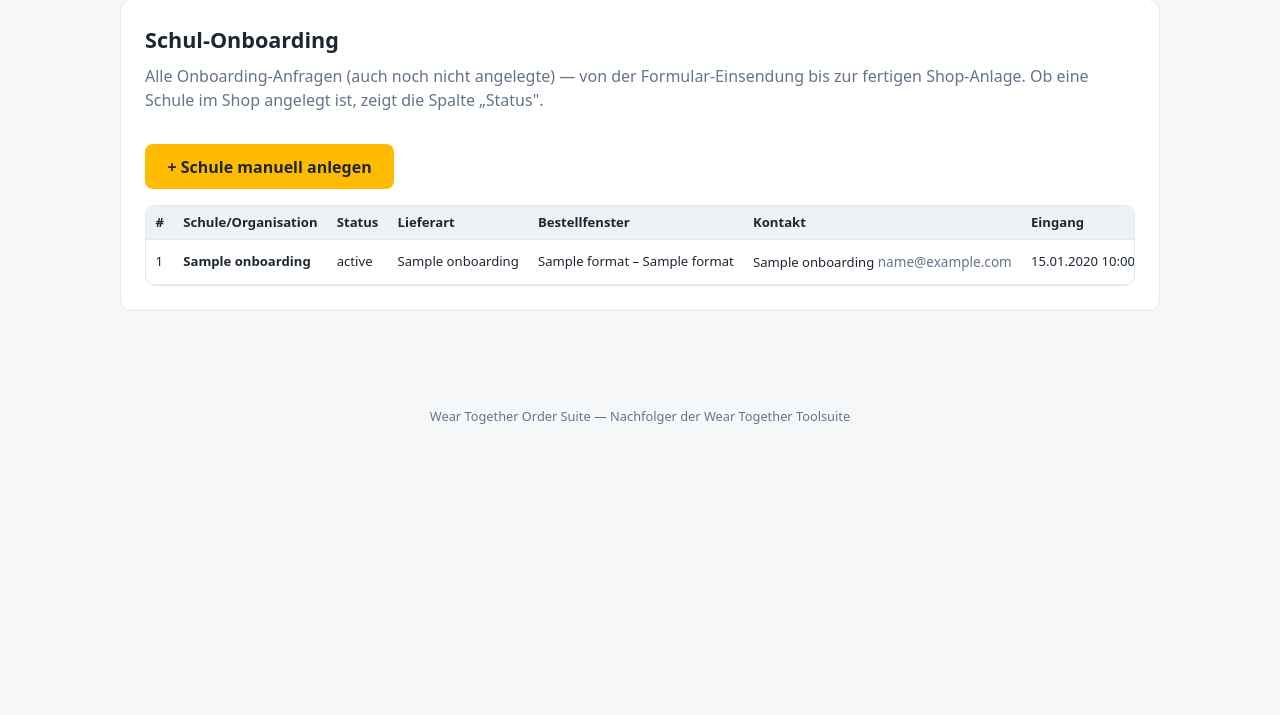
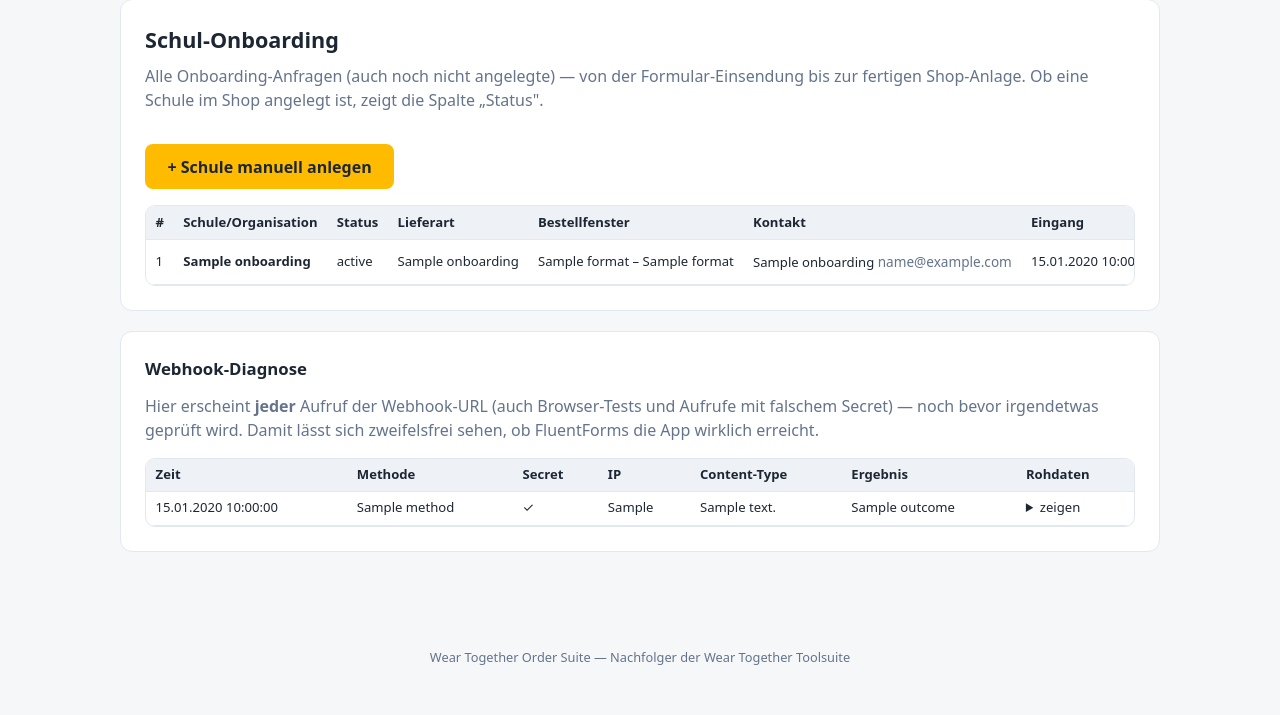
Before and after one commit to FireRedDev/weartogethertoolsuite, a Laravel app: template resources/views/schools/index.blade.php in a window 1280 px wide. Shown: the part 87-802 px from the top of the page. Before the commit the page ends 511 px from the top, so only its background shows below. Run offline with Laravel 12, Linux system fonts and the light colour scheme; the template is opened without the code that fills it: most values are stand-ins (such as "Sample title", 1, 10 or a date in 2020).

Commit message:
Webhook-Diagnose: jeden Endpunkt-Treffer in DB protokollieren + in UI zeigen
Damit zweifelsfrei sichtbar ist, ob FluentForms die App überhaupt erreicht:
jeder Aufruf der Webhook-URL (GET wie POST, auch mit falschem Secret) wird
noch VOR jeder Secret-/Zuordnungslogik in webhook_logs gespeichert und unter
Schul-Onboarding als "Webhook-Diagnose" angezeigt (Zeit, Methode, Secret-OK,
IP, Content-Type, Ergebnis, gekürzter Rohbody). Tabelle wird auf die letzten
100 Einträge begrenzt.

Lokal end-to-end verifiziert: GET-Verify 200, falsches Secret 404, echter
CSRF-loser POST legt Antrag an und alle drei Treffer werden protokolliert.

```diff
--- a/app/Http/Controllers/SchoolOnboardingController.php
+++ b/app/Http/Controllers/SchoolOnboardingController.php
@@ -21,6 +21,7 @@ class SchoolOnboardingController extends Controller
     {
         return view('schools.index', [
             'onboardings' => SchoolOnboarding::orderByDesc('created_at')->get(),
+            'webhookLogs' => \App\Models\WebhookLog::orderByDesc('id')->limit(20)->get(),
         ]);
     }
 
--- a/resources/views/schools/index.blade.php
+++ b/resources/views/schools/index.blade.php
@@ -55,4 +55,45 @@
             </div>
         @endif
     </div>
+
+    {{-- Webhook-Diagnose: zeigt JEDEN Treffer auf den Webhook-Endpunkt, noch vor Secret-/Zuordnungslogik --}}
+    <div class="card">
+        <h2>Webhook-Diagnose</h2>
+        <p class="lead">Hier erscheint <strong>jeder</strong> Aufruf der Webhook-URL (auch Browser-Tests und Aufrufe mit
+            falschem Secret) — noch bevor irgendetwas geprüft wird. Damit lässt sich zweifelsfrei sehen, ob FluentForms
+            die App wirklich erreicht.</p>
+        @if ($webhookLogs->isEmpty())
+            <div class="alert warn">
+                Noch <strong>kein einziger</strong> Aufruf registriert. Wenn nach einer Formular-Einsendung hier nichts
+                erscheint (und auch der Browser-Test der URL nichts einträgt), erreicht die Anfrage die App gar nicht —
+                dann liegt es an SSL/Netzwerk zwischen dem WordPress-Server und dieser Domain oder daran, dass der
+                FluentForms-Webhook nicht wirklich auslöst.
+            </div>
+        @else
+            <div class="tablewrap">
+                <table class="data">
+                    <thead>
+                        <tr><th>Zeit</th><th>Methode</th><th>Secret</th><th>IP</th><th>Content-Type</th><th>Ergebnis</th><th>Rohdaten</th></tr>
+                    </thead>
+                    <tbody>
+                        @foreach ($webhookLogs as $log)
+                            <tr>
+                                <td>{{ $log->created_at->format('d.m.Y H:i:s') }}</td>
+                                <td>{{ $log->method }}</td>
+                                <td>{{ $log->secret_ok ? '✓' : '✖' }}</td>
+                                <td>{{ $log->ip }}</td>
+                                <td>{{ $log->content_type ?: '—' }}</td>
+                                <td>{{ $log->outcome }}</td>
+                                <td>
+                                    @if ($log->body_snippet)
+                                        <details><summary>zeigen</summary><textarea readonly rows="6" style="min-width:320px;font-family:ui-monospace,monospace;font-size:0.75rem;" onclick="this.select()">{{ $log->body_snippet }}</textarea></details>
+                                    @else — @endif
+                                </td>
+                            </tr>
+                        @endforeach
+                    </tbody>
+                </table>
+            </div>
+        @endif
+    </div>
 @endsection
```
Also changed, not shown: app/Http/Controllers/FluentFormsWebhookController.php (+50 -46 lines), app/Models/WebhookLog.php (added, +42 -0 lines), tests/Feature/SchoolOnboardingTest.php (+17 -0 lines), database/migrations/2026_07_12_200000_create_webhook_logs_table.php (added).
